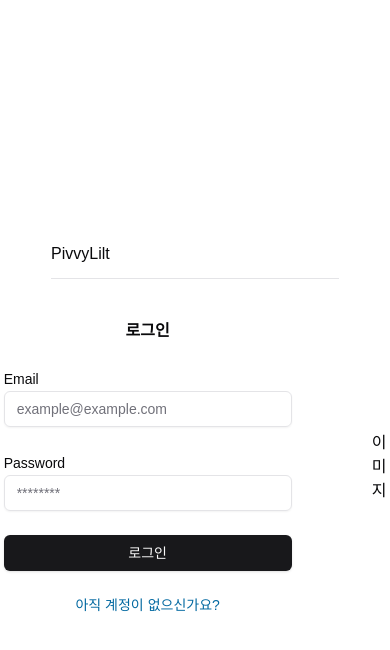
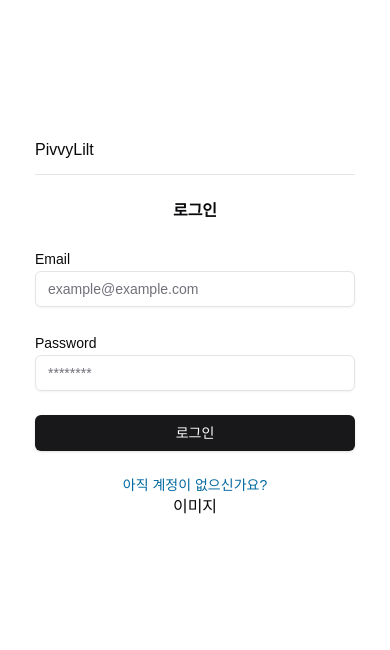
Before and after one commit to JHeeKimm/PivvyLilt, a Next.js app: page /login in a window 390 px wide. Shown: the top 650 px of the page. Built offline with nearby package versions, Linux system fonts and the light colour scheme; no server answers.

Commit message:
Design: 로그인 페이지 반응형 추가

```diff
--- a/src/app/(auth)/layout.tsx
+++ b/src/app/(auth)/layout.tsx
@@ -3,7 +3,6 @@ import { ReactNode } from "react";
 export default function AuthLayout({ children }: { children: ReactNode }) {
   return (
     <div className="p-2 gap-y-10 flex flex-col justify-center items-center h-full">
-      <div className="py-3 border-b min-w-72">PivvyLilt</div>
       {children}
     </div>
   );
--- /dev/null
+++ b/src/components/Logo.tsx
@@ -0,0 +1,3 @@
+export default function Logo() {
+  return <div className="py-3 border-b min-w-80">PivvyLilt</div>;
+}
--- a/src/components/auth/LoginForm.tsx
+++ b/src/components/auth/LoginForm.tsx
@@ -11,6 +11,7 @@ import { BASE_URL, AUTH_ROUTES } from "@/constants/routes";
 import { useAuthStore } from "@/store/auth/useAuthStore";
 import { useRouter } from "next/navigation";
 import { useEffect } from "react";
+import Logo from "../Logo";
 
 export default function LoginForm() {
   const router = useRouter();
@@ -32,9 +33,10 @@ export default function LoginForm() {
   }, [state, setUser, setIsLogin, router]);
 
   return (
-    <div className="flex gap-x-20 justify-center items-center">
+    <div className="flex md:flex-row flex-col gap-x-20 justify-center items-center">
       <div className="flex flex-col gap-y-6 items-center">
-        <form action={formAction} className="flex flex-col gap-y-6 min-w-72">
+        <Logo />
+        <form action={formAction} className="flex flex-col gap-y-6 min-w-80">
           <h2 className="font-bold text-center">로그인</h2>
           <div className="">
             <Label>Email</Label>
@@ -70,12 +72,6 @@ export default function LoginForm() {
         <Link className="text-sm text-sky-700" href={AUTH_ROUTES.SIGN_UP}>
           아직 계정이 없으신가요?
         </Link>
-        {/* <Button
-          disabled={isPending}
-          className="bg-white border border-primary text-secondary-foreground"
-        >
-          회원가입
-        </Button> */}
       </div>
       <div className="basis-56">이미지</div>
     </div>
--- a/src/components/auth/SignUpForm.tsx
+++ b/src/components/auth/SignUpForm.tsx
@@ -8,6 +8,7 @@ import { ErrorMessage } from "../ErrorMessage";
 import { useFormState } from "react-dom";
 import { createUser } from "@/actions/createUser";
 import { AUTH_ROUTES } from "@/constants/routes";
+import Logo from "../Logo";
 
 export default function SignUpForm() {
   const [state, formAction, isPending] = useFormState(createUser, undefined);
@@ -21,7 +22,8 @@ export default function SignUpForm() {
   return (
     <div className="flex gap-x-20 justify-center items-center">
       <div className="flex flex-col gap-y-6 items-center">
-        <form action={formAction} className="flex flex-col gap-y-6 min-w-72">
+        <Logo/>
+        <form action={formAction} className="flex flex-col gap-y-6 min-w-80">
           <h2 className="font-bold text-center">회원가입</h2>
           <div className="">
             <Label>Nickname</Label>
```
